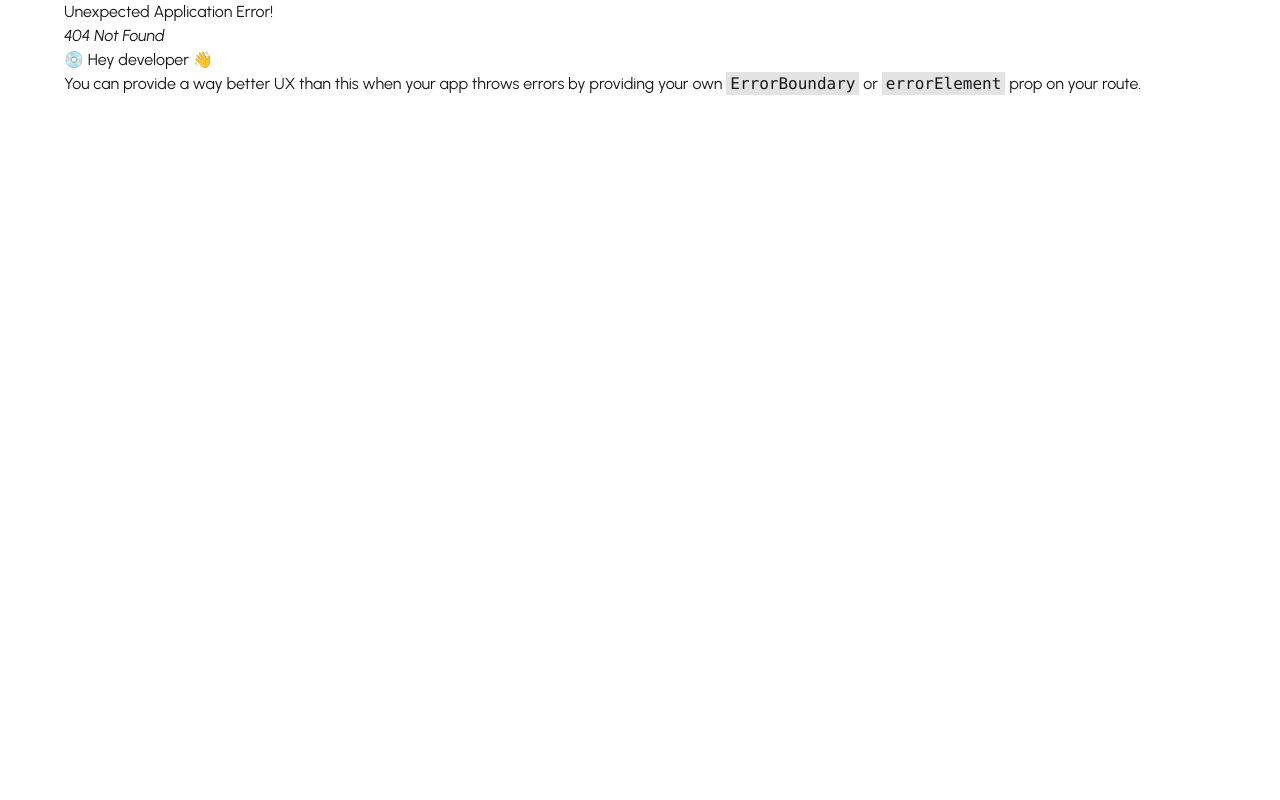
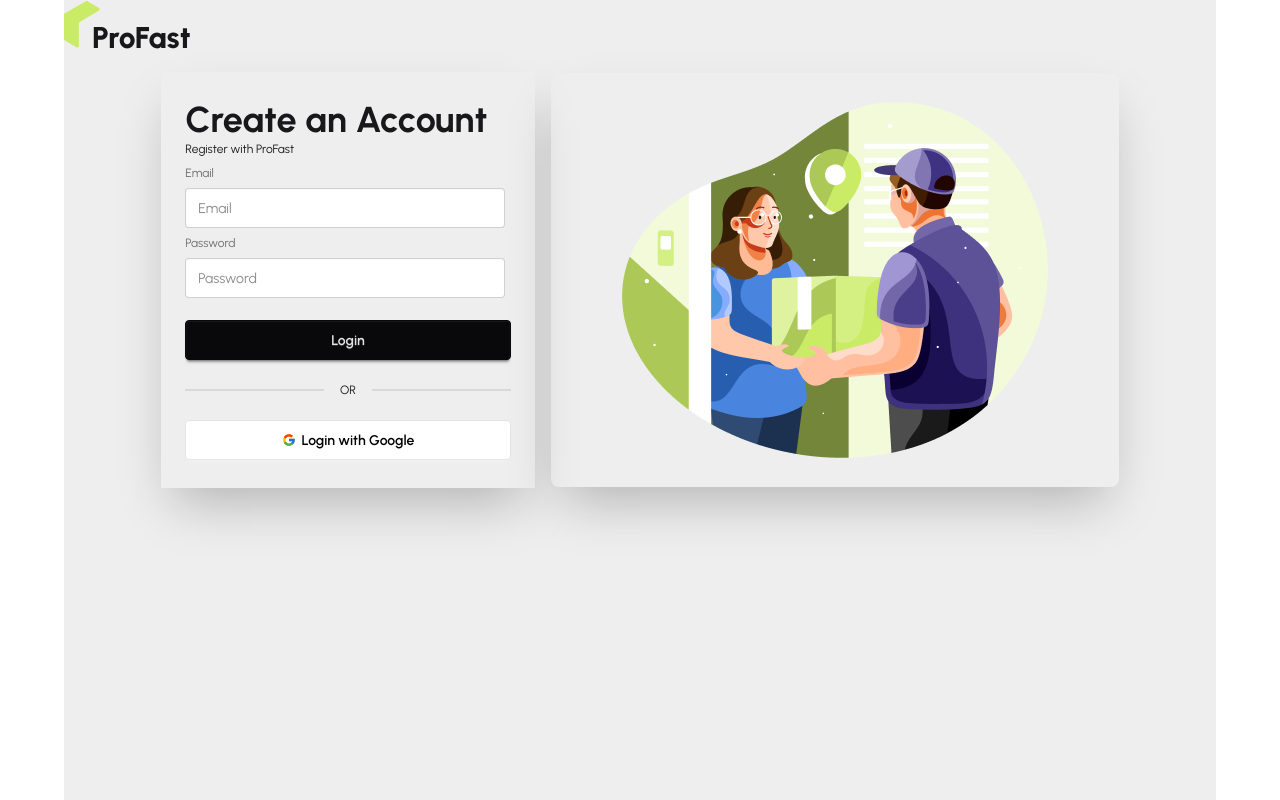
Before and after one commit to ArmanHossainWeb/Pro-Fast-Client, a React (Vite) app: page /register in a window 1280 px wide. Before the commit this address had no page. Built offline with nearby package versions, Linux system fonts and the light colour scheme.

Commit message:
feat:add register page and implement RHF method

```diff
--- a/src/layout/AuthLayout.jsx
+++ b/src/layout/AuthLayout.jsx
@@ -10,7 +10,7 @@ const AuthLayout = () => {
         <ProFastLogo></ProFastLogo>
       </div>
       <div className="hero-content flex-col lg:flex-row-reverse">
-        <img src={AuthImg} className="max-w-lg rounded-lg shadow-2xl" />
+        <img src={AuthImg} className="max-w-xl rounded-lg shadow-2xl" />
         <div className="w-full md:w-1/5  lg:w-1/3 ">
           <Outlet></Outlet>
         </div>
--- a/src/pages/Authentication/Login/Login.jsx
+++ b/src/pages/Authentication/Login/Login.jsx
@@ -13,9 +13,13 @@ const Login = () => {
     <div className="max-w-lg shrink-0 shadow-2xl">
       <div className="card-body">
         <form onSubmit={handleSubmit(onSubmit)} className="fieldset">
+          <div>
+            <h1 className="text-4xl font-bold">Welcome Back</h1>
+            <p>Login with ProFast</p>
+          </div>
           {/* email  */}
           <label className="label">Email</label>
-          <input type="email" {...register('email')} className="input" placeholder="Email" />
+          <input type="email" {...register('email', {required:true})} className="input" placeholder="Email" />
           {/* password */}
           <label className="label">Password</label>
           <input type="password" {...register('password',  {required:true, minLength:6})} className="input" placeholder="Password" />
--- /dev/null
+++ b/src/pages/Authentication/Register/Register.jsx
@@ -0,0 +1,66 @@
+import React from "react";
+import { useForm } from "react-hook-form";
+import { FcGoogle } from "react-icons/fc";
+
+const Register = () => {
+  const {
+    register,
+    handleSubmit,
+    formState: { errors },
+  } = useForm();
+
+  const onSubmit = (data) => {
+    console.log(data);
+  };
+  return (
+    <div className="max-w-lg shrink-0 shadow-2xl">
+      <div className="card-body">
+        <form onSubmit={handleSubmit(onSubmit)} className="fieldset">
+            <div>
+            <h1 className="text-4xl font-bold">Create an Account</h1>
+            <p>Register with ProFast</p>
+          </div>
+          {/* email field  */}
+          <label className="label">Email</label>
+          <input
+            type="email"
+            {...register("email", {required:true})}
+            className="input"
+            placeholder="Email"
+          />
+          {
+            errors.email?.type === 'required' && <p className="text-red-500">Email is Required</p>
+          }
+          {/* password */}
+          <label className="label">Password</label>
+          <input
+            type="password"
+            {...register("password", { required: true, minLength: 6 })}
+            className="input"
+            placeholder="Password"
+          />
+
+          {errors.password?.type === "required" && (
+            <p className="text-red-500"> password is required</p>
+          )}
+          {errors.password?.type === "minLength" && (
+            <p className="text-red-500">
+              password must be 6 charecter oo longer
+            </p>
+          )}
+          <button className="btn btn-neutral mt-4">Login</button>
+
+          <div className="divider">OR</div>
+
+          {/* Google */}
+          <button className="btn bg-white text-black border-[#e5e5e5]">
+            <FcGoogle />
+            Login with Google
+          </button>
+        </form>
+      </div>
+    </div>
+  );
+};
+
+export default Register;
--- a/src/router/Router.jsx
+++ b/src/router/Router.jsx
@@ -3,6 +3,7 @@ import RootLayout from "../layout/RootLayout";
 import Home from "../pages/Home/Home/Home";
 import AuthLayout from "../layout/AuthLayout";
 import Login from "../pages/Authentication/Login/Login";
+import Register from "../pages/Authentication/Register/Register";
 
 const router = createBrowserRouter([
   {
@@ -22,6 +23,10 @@ const router = createBrowserRouter([
       {
         path:"/login",
         Component: Login
+      },
+      {
+        path:'/register',
+        Component: Register
       }
     ]
   }
```
